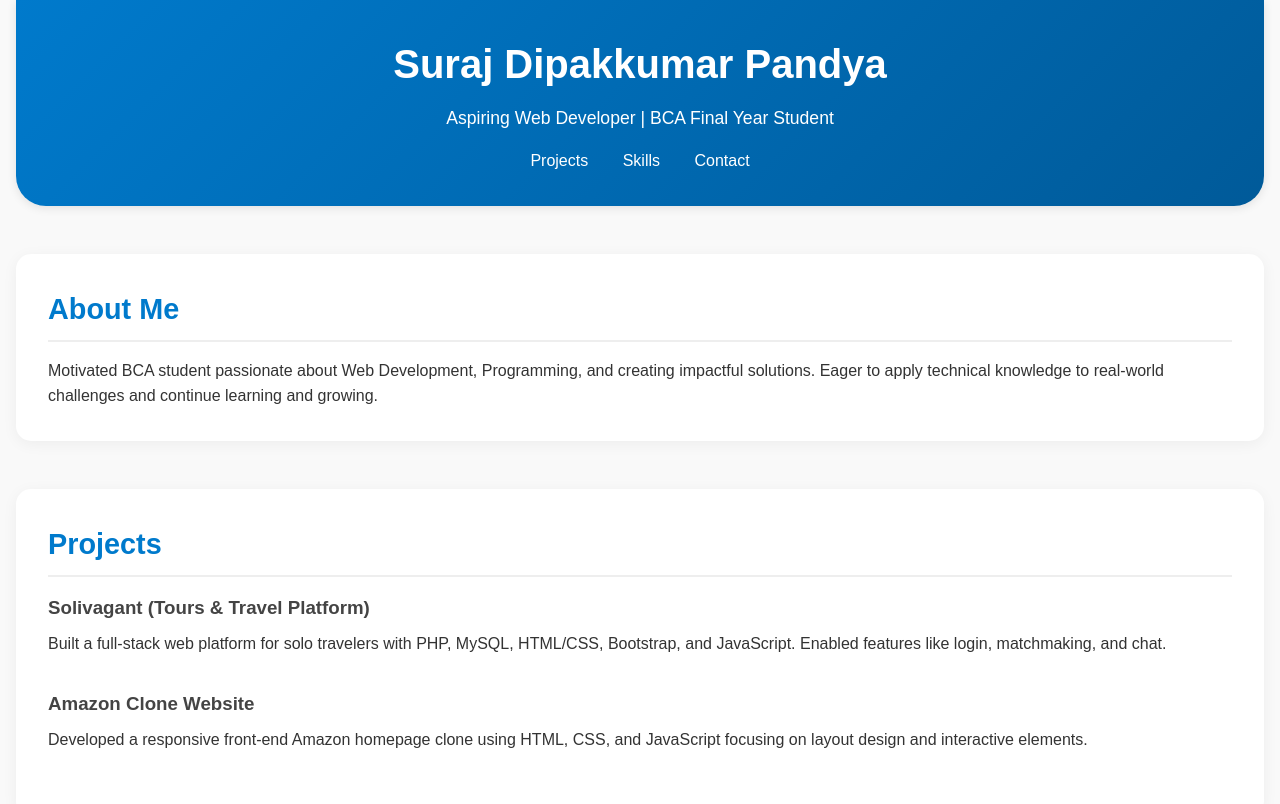
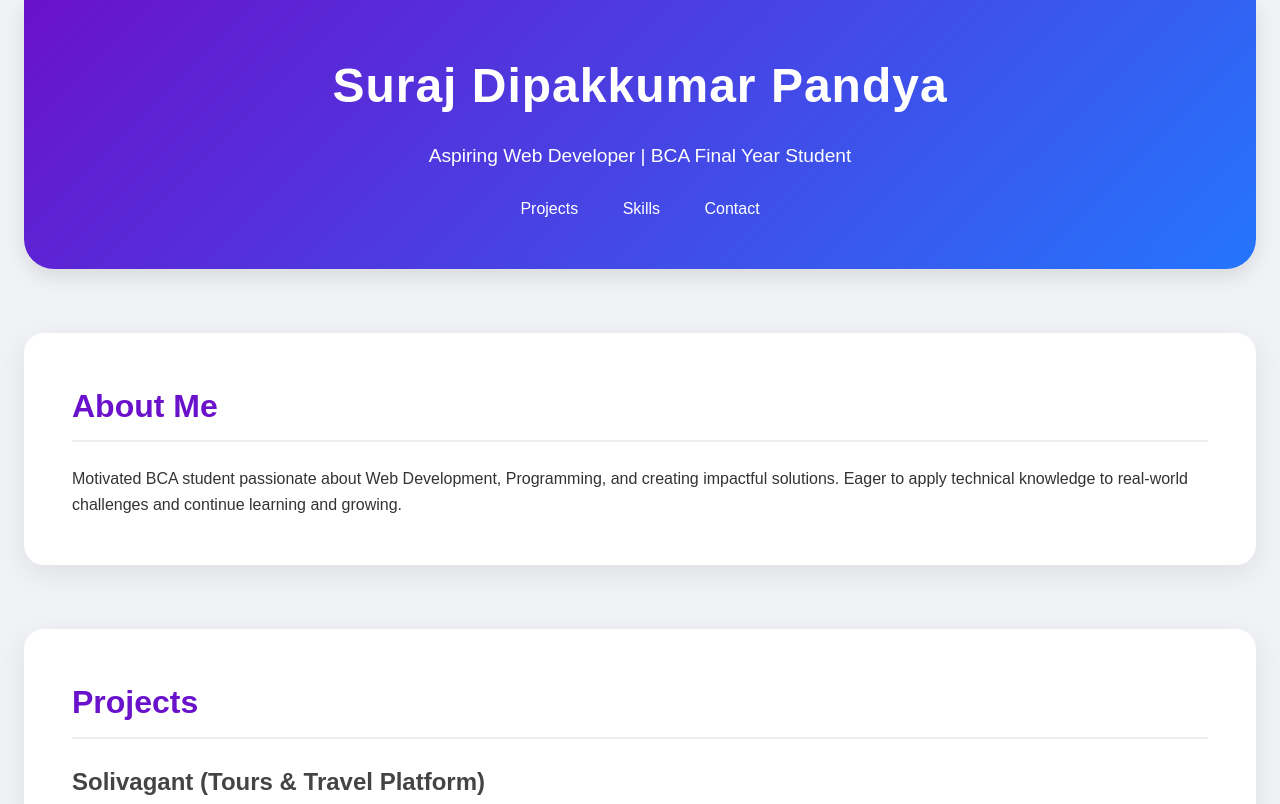
Before and after one commit to SURPANKHA/portfolio, a plain HTML site: page index.html in a window 1280 px wide. Shown: the top 804 px of the page. Drawn offline with Linux system fonts and the light colour scheme.

Commit message:
Update style.css

```diff
--- a/style.css
+++ b/style.css
@@ -9,113 +9,135 @@
 body {
   font-family: 'Poppins', sans-serif;
   line-height: 1.6;
-  background-color: #f9f9f9;
+  background-color: #f0f2f5;
   color: #333;
-  padding: 0 1rem;
+  padding: 0 1.5rem;
 }
 
 header {
-  background: linear-gradient(135deg, #007acc, #005a99);
+  background: linear-gradient(135deg, #6a11cb, #2575fc);
   color: #fff;
-  padding: 2rem 1rem;
+  padding: 3rem 1rem;
   text-align: center;
-  box-shadow: 0 2px 10px rgba(0,0,0,0.1);
+  box-shadow: 0 8px 20px rgba(0,0,0,0.1);
   border-bottom-left-radius: 30px;
   border-bottom-right-radius: 30px;
 }
 
 header h1 {
-  font-size: 2.5rem;
-  margin-bottom: 0.5rem;
+  font-size: 3rem;
+  margin-bottom: 1rem;
+  font-weight: 700;
+  letter-spacing: 1px;
 }
 
 header p {
-  font-size: 1.1rem;
+  font-size: 1.2rem;
   font-weight: 300;
 }
 
 header nav {
-  margin-top: 1rem;
+  margin-top: 1.5rem;
 }
 
 header nav a {
   color: #fff;
-  margin: 0 15px;
+  margin: 0 20px;
   text-decoration: none;
   font-weight: 500;
-  padding-bottom: 4px;
-  border-bottom: 2px solid transparent;
-  transition: all 0.3s;
+  padding-bottom: 6px;
+  border-bottom: 3px solid transparent;
+  transition: all 0.3s ease-in-out;
 }
 
 header nav a:hover {
   border-color: #fff;
+  color: #ffdd00;
 }
 
 section {
-  margin: 3rem 0;
-  padding: 2rem;
+  margin: 4rem 0;
+  padding: 3rem;
   background: #fff;
-  border-radius: 15px;
-  box-shadow: 0 3px 15px rgba(0,0,0,0.05);
+  border-radius: 20px;
+  box-shadow: 0 8px 30px rgba(0, 0, 0, 0.08);
 }
 
 h2 {
-  margin-bottom: 1rem;
-  color: #007acc;
-  font-size: 1.8rem;
+  margin-bottom: 1.5rem;
+  color: #6a11cb;
+  font-size: 2rem;
   border-bottom: 2px solid #eee;
   padding-bottom: 0.5rem;
+  font-weight: 600;
 }
 
 .project {
-  margin-bottom: 2rem;
+  margin-bottom: 3rem;
 }
 
 .project h3 {
   color: #444;
-  margin-bottom: 0.5rem;
+  margin-bottom: 0.8rem;
+  font-size: 1.5rem;
+  font-weight: 600;
 }
 
 ul {
   list-style: disc;
   padding-left: 1.5rem;
-  margin-top: 0.5rem;
+  margin-top: 0.8rem;
+  color: #555;
 }
 
 a {
-  color: #007acc;
+  color: #2575fc;
   text-decoration: none;
   transition: 0.3s;
+  font-weight: 500;
 }
 
 a:hover {
-  color: #005a99;
+  color: #6a11cb;
   text-decoration: underline;
 }
 
 footer {
   text-align: center;
-  padding: 1.5rem;
-  background: #007acc;
+  padding: 2rem;
+  background: #6a11cb;
   color: #fff;
   border-top-left-radius: 30px;
   border-top-right-radius: 30px;
-  font-size: 0.9rem;
+  font-size: 1rem;
   margin-top: 4rem;
+}
+
+footer a {
+  color: #fff;
+  text-decoration: none;
+  font-weight: 500;
+}
+
+footer a:hover {
+  color: #ffdd00;
 }
 
 @media (max-width: 600px) {
   header h1 {
-    font-size: 1.8rem;
+    font-size: 2rem;
   }
 
   section {
-    padding: 1.2rem;
+    padding: 1.5rem;
   }
 
   header nav a {
     display: inline-block;
-    margin: 0 10px;
+    margin: 0 15px;
+  }
+
+  footer {
+    font-size: 0.9rem;
   }
 }
```
